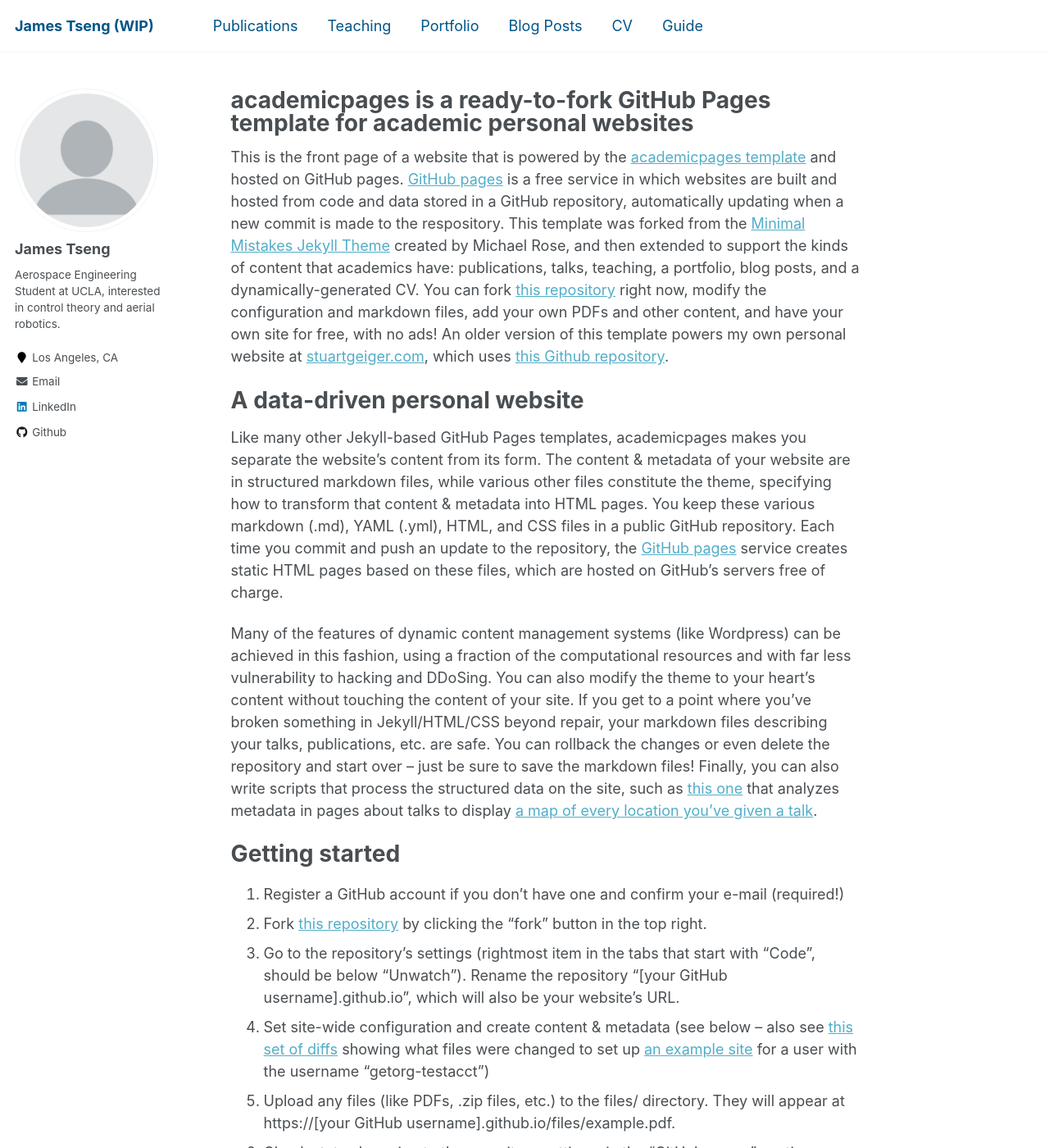
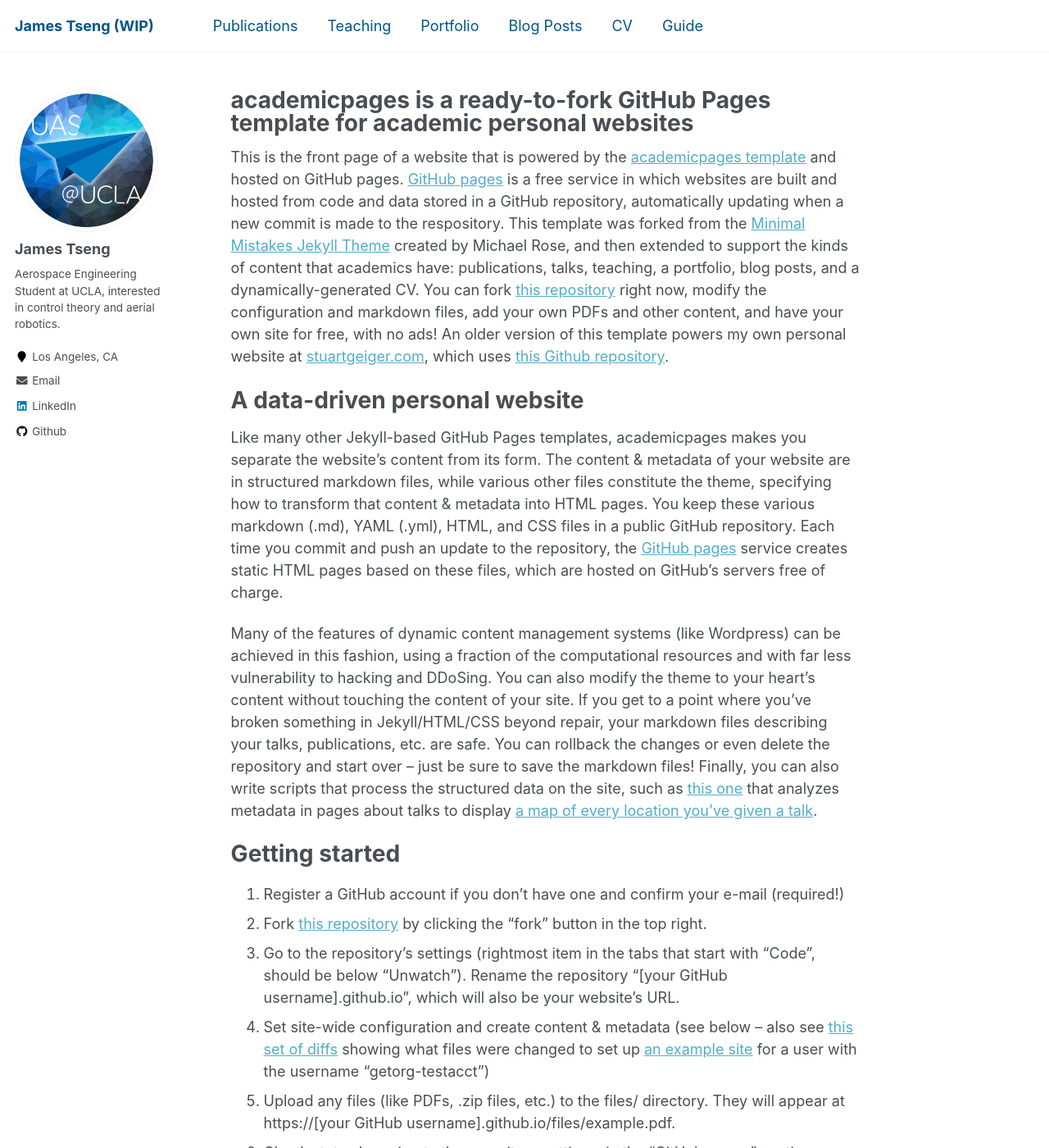
Before and after one commit to jtfa22/jtfa22-github.io, a Jekyll site: the page built from _pages/about.md, in a window 1280 px wide and 1400 px high. Shown: the whole window at 82% size. Built offline with Jekyll 4.4.1, drawn with Linux system fonts in a browser that asks for light colours.

Commit message:
Fix narrow margins and test image

```diff
--- a/_config.yml
+++ b/_config.yml
@@ -102,7 +102,7 @@ author:
   instagram        :
   impactstory      : #"https://profiles.impactstory.org/u/xxxx-xxxx-xxxx-xxxx"
   lastfm           :
-  linkedin         : "https://linkedin.com/in/james2tseng/"
+  linkedin         : "https://www.linkedin.com/in/james2tseng/"
   orcid            :
   pinterest        :
   soundcloud       :
--- a/_sass/_sidebar.scss
+++ b/_sass/_sidebar.scss
@@ -11,7 +11,7 @@
           transform: translate3d(0, 0 , 0);
 
   @include clearfix();
-  margin-bottom: 1em;
+  margin-bottom: -3em;
   margin-top: 0;
   padding-top: $margin-top-overhead;
 
```
Also changed, not shown: images/profile.png.
